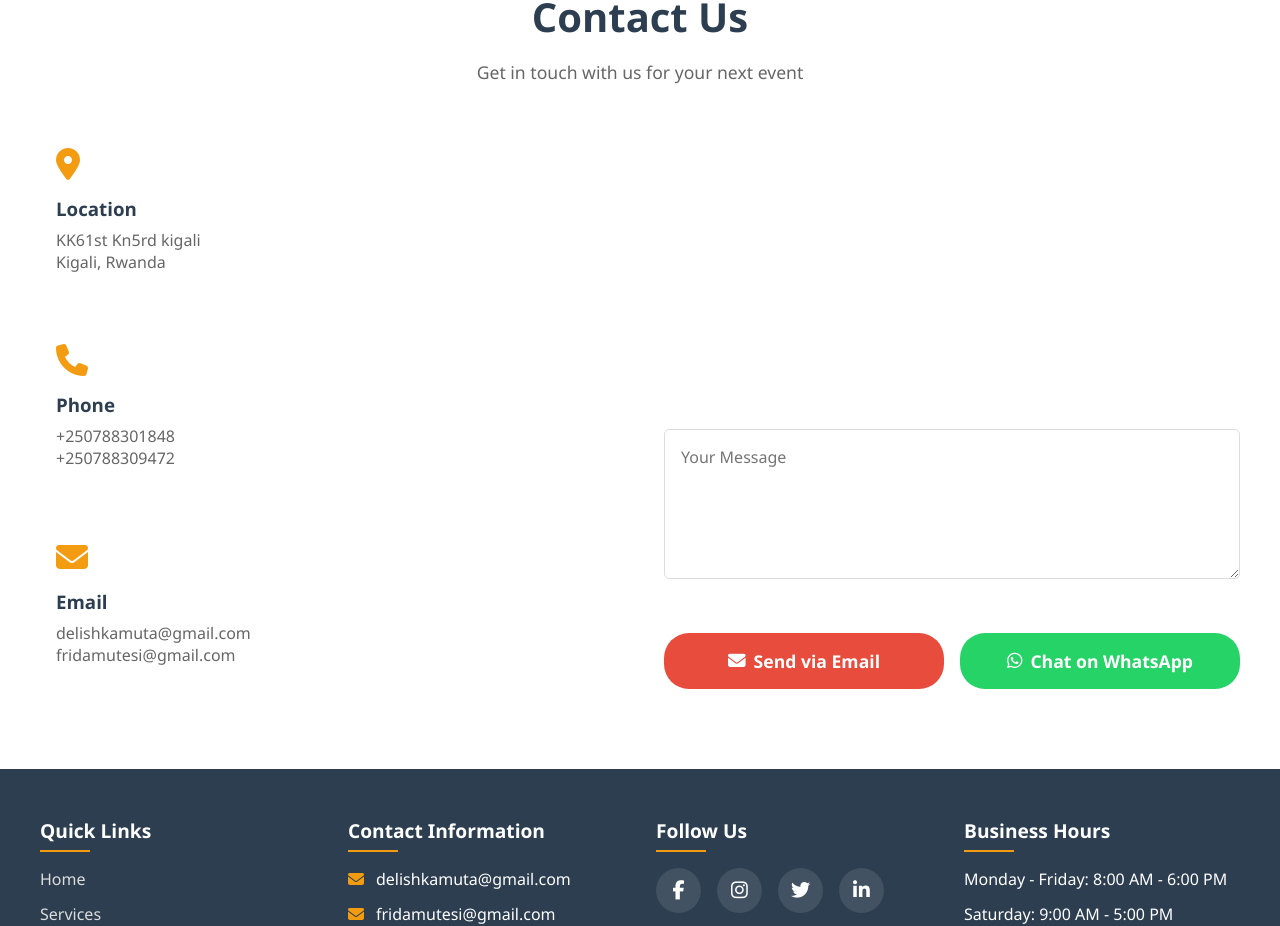
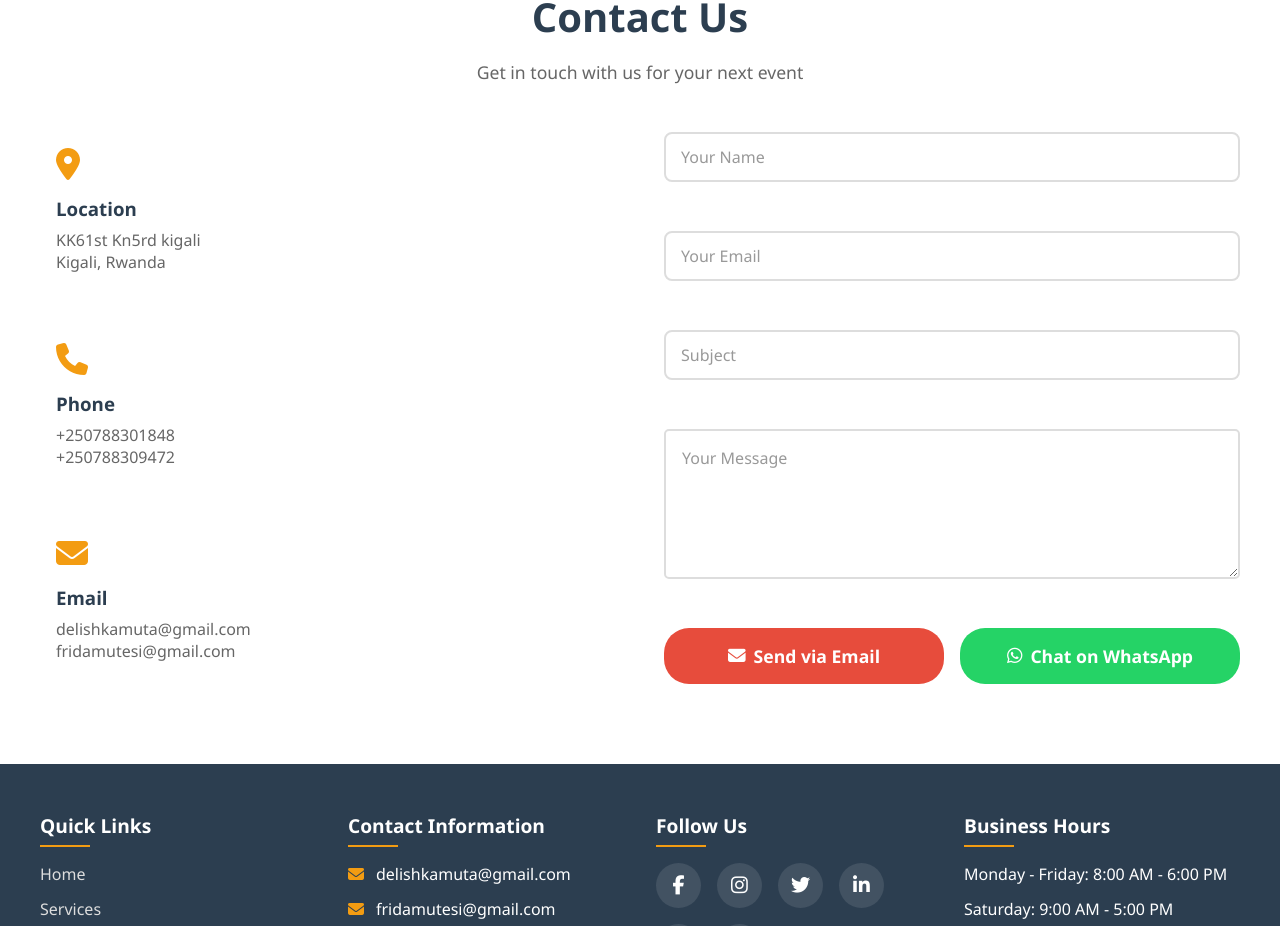
Before and after one commit to MichelMUNEZERO/Michel-s-Catering, a React (Vite) app: page / in a window 1280 px wide. Shown: the part 4200-5126 px from the top of the page. Built offline with nearby package versions, Linux system fonts and the light colour scheme; no server answers.

Commit message:
Make input fully visible with proper contrast

```diff
--- a/src/App.css
+++ b/src/App.css
@@ -61,14 +61,16 @@ img {
 
 .dark-mode .form-group input,
 .dark-mode .form-group textarea {
-  background-color: #2a2a2a;
-  color: var(--text-color);
-  border-color: #444;
+  background-color: #2a2a2a !important;
+  color: #e0e0e0 !important;
+  border-color: #666 !important;
+  border-width: 2px !important;
 }
 
 .dark-mode .form-group input::placeholder,
 .dark-mode .form-group textarea::placeholder {
-  color: #888;
+  color: #999 !important;
+  opacity: 1 !important;
 }
 
 header {
@@ -536,15 +538,32 @@ header {
 .form-group textarea {
   width: 100%;
   padding: 1rem;
-  border: 1px solid #ddd;
+  border: 2px solid #ddd !important;
   border-radius: 5px;
   font-size: 1rem;
   transition: all 0.3s ease;
+  background-color: #ffffff !important;
+  color: #333 !important;
+  display: block !important;
+  visibility: visible !important;
+  opacity: 1 !important;
+}
+
+.form-group input {
+  height: auto !important;
+  min-height: 45px !important;
 }
 
 .form-group textarea {
-  height: 150px;
+  height: 150px !important;
+  min-height: 150px !important;
   resize: vertical;
+}
+
+.form-group input::placeholder,
+.form-group textarea::placeholder {
+  color: #999 !important;
+  opacity: 1 !important;
 }
 
 .form-group input:hover,
```
